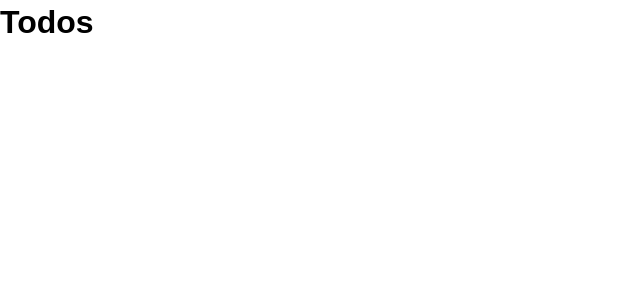
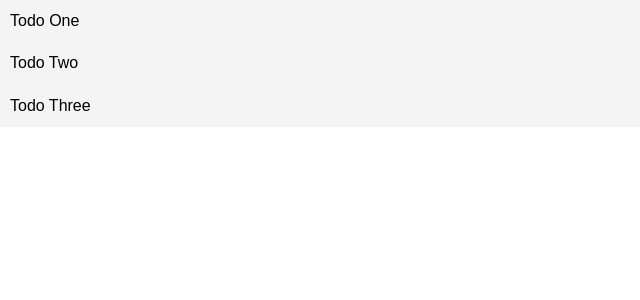
Before and after one commit to JoshSermon/vue-crash-todolist1, a Vue app: page / in a window 1280 px wide. Shown: the top 300 px of the page, without its empty margins (0-640 px from the left). Built offline with nearby package versions, Linux system fonts and the light colour scheme.

Commit message:
TodoItem

```diff
--- a/src/App.vue
+++ b/src/App.vue
@@ -1,6 +1,6 @@
 <template>
   <div id="app">
-    <Todos />
+    <Todos v-bind:todos="todos" />
   </div>
 </template>
 
@@ -48,5 +48,3 @@
   line-height: 1.4;
 }
 </style>
-
-Continue to code.
--- /dev/null
+++ b/src/components/TodoItem.vue
@@ -0,0 +1,34 @@
+<template>
+    <div class="todo-item">
+        <p>{{todo.title}}</p>
+    </div>
+</template>
+
+<script>
+export default {
+    name: "TodoItem",
+    props: ["todo"]
+}
+</script>
+
+<style scoped>
+    .todo-item {
+        background: #f4f4f4;
+        padding: 10px;
+        border-bottom: 1px #cc dotted;
+}
+
+.is-complete {
+    text-decoration: line-through;
+}
+
+.del {
+    background: #ff0000;
+    color: #fff;
+    border: none;
+    padding: 5px 9px;
+    border-radius: 50%;
+    cursor: pointer;
+    float: right;
+}
+</style>
--- a/src/components/Todos.vue
+++ b/src/components/Todos.vue
@@ -1,12 +1,20 @@
 <template>
     <div>
-        <h1>Todos</h1>
+        <div v-bind:key="todo.id" v-for="todo in todos">
+           <TodoItem v-bind:todo="todo" />
+        </div>
     </div>
 </template>
 
 <script>
+import TodoItem from './TodoItem.vue';
+
 export default {
-    name: "Todos"
+    name: "Todos",
+    components: {
+        TodoItem
+    },
+    props: ["todos"]
 }
 </script>
 
```
